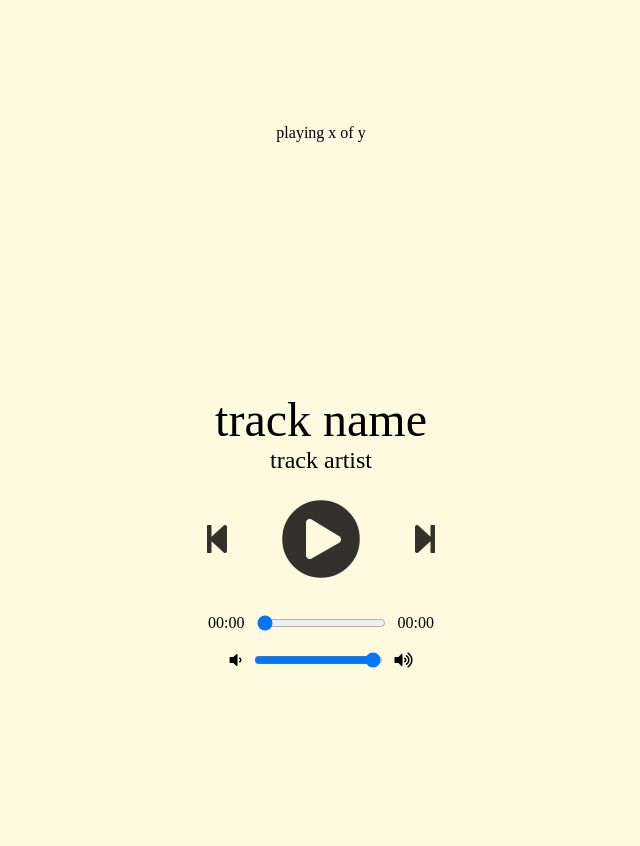
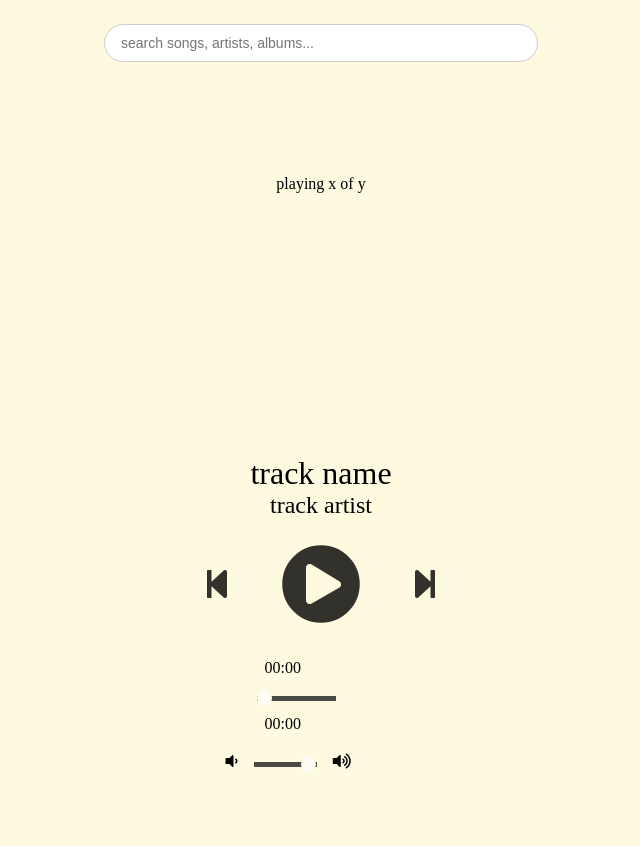
Before and after one commit to zurimckee/spotipi, a Flask app: page / in a window 1280 px wide. Shown: the whole page, without its empty margins (319-959 px from the left). Before the commit the page ends 668 px from the top, so only its background shows below. Run offline with Flask 2, Linux system fonts and the light colour scheme; data that the repository does not hold is empty; parts of the project's set-up code (start-up, migrations or seed data) failed here and were passed over; some libraries are stand-ins or nearby versions.

Commit message:
bug fixes, changed up the ui but its still ugly

```diff
--- a/static/script.js
+++ b/static/script.js
@@ -12,6 +12,12 @@ let volume_slider = document.querySelector(".volume-slider")
 let curr_time = document.querySelector(".current-time")
 let total_duration = document.querySelector(".total-duration")
 
+let search_input = document.querySelector(".search-input");
+let search_results_view = document.querySelector(".search-results");
+let results_list = document.querySelector(".results-list");
+let player_view = document.querySelector(".player");
+
+
 let track_index = 0;
 let isPlaying = false;
 let updateTimer;
@@ -20,6 +26,53 @@ let curr_track = document.createElement('audio')
 
 let track_list = [];
 
+
+search_input.addEventListener("keydown", (e) => {
+    if (e.key === "Enter") {
+        const query = search_input.value.trim();
+        if (query) searchLibrary(query);
+    }
+});
+
+async function searchLibrary(query) {
+    const res = await fetch(`/library?q=${encodeURIComponent(query)}`);
+    const data = await res.json();
+    const results = data.results;
+
+    results_list.innerHTML = "";
+
+    if (results.length === 0) {
+        results_list.innerHTML = `<li class="no-results">no results for "${query}"</li>`;
+    } else {
+        results.forEach((track, i) => {
+            const li = document.createElement("li");
+            li.className = "result-item";
+            li.innerHTML = `<span class="result-title">${track.title}</span> — <span class="result-artist">${track.artist}</span>`;
+            li.onclick = () => playFromResults(results, i);
+            results_list.appendChild(li);
+        });
+    }
+
+    showSearchResults();
+}
+
+function playFromResults(results, index) {
+    track_list = results;
+    track_index = index;
+    loadTrack(track_index);
+    playTrack();
+    closeSearchResults();
+}
+
+function showSearchResults() {
+    search_results_view.style.display = "block";
+    player_view.style.display = "none";
+}
+
+function closeSearchResults() {
+    search_results_view.style.display = "none";
+    player_view.style.display = "block";
+}
 
 async function fetchLibrary() {
     const res = await fetch("/library?limit=500");
--- a/static/styles.css
+++ b/static/styles.css
@@ -3,6 +3,58 @@ body {
 
   /* Smoothly transition the background color */
   transition: background-color .5s;
+}
+
+.search-container {
+  padding: 16px;
+  text-align: center;
+}
+
+.search-input {
+  width: 80%;
+  max-width: 400px;
+  padding: 10px 16px;
+  border-radius: 20px;
+  border: 1px solid #ccc;
+  font-size: 14px;
+  outline: none;
+}
+
+.search-input:focus {
+  border-color: #1db954;
+}
+
+.search-results {
+  padding: 16px;
+}
+
+.back-btn {
+  background: none;
+  border: none;
+  font-size: 14px;
+  cursor: pointer;
+  margin-bottom: 12px;
+}
+
+.results-list {
+  list-style: none;
+  padding: 0;
+}
+
+.result-item {
+  padding: 12px;
+  border-bottom: 1px solid #eee;
+  cursor: pointer;
+}
+
+.result-item:hover {
+  background-color: #f5f5f0;
+}
+
+.no-results {
+  padding: 12px;
+  color: #888;
+  font-style: italic;
 }
 
 /* Using flex with the column direction to
@@ -34,10 +86,11 @@ body {
 /* Changing the font sizes to suitable ones */
 .now-playing {
   font-size: 1rem;
+  margin: 12px;
 }
 
 .track-name {
-  font-size: 3rem;
+  font-size: 2rem;
 }
 
 .track-artist {
@@ -50,6 +103,8 @@ body {
   display: flex;
   flex-direction: row;
   align-items: center;
+  justify-content: center;
+
 }
 
 .playpause-track,
@@ -70,16 +125,17 @@ body {
 }
 
 /* Define the slider width so that it scales properly */
-.slider_container {
+.slider-container {
   width: 75%;
   max-width: 400px;
   display: flex;
   justify-content: center;
   align-items: center;
+
 }
 
 /* Modify the appearance of the slider */
-.seek_slider, .volume_slider {
+.seek-slider, .volume-slider {
   -webkit-appearance: none;
   -moz-appearance: none;
   appearance: none;
@@ -91,8 +147,8 @@ body {
 }
 
 /* Modify the appearance of the slider thumb */
-.seek_slider::-webkit-slider-thumb,
-.volume_slider::-webkit-slider-thumb {
+.seek-slider::-webkit-slider-thumb,
+.volume-slider::-webkit-slider-thumb {
   -webkit-appearance: none;
   -moz-appearance: none;
   appearance: none;
@@ -104,16 +160,16 @@ body {
 }
 
 /* Change the opacity when mouse is hovered */
-.seek_slider:hover,
-.volume_slider:hover {
+.seek-slider:hover,
+.volume-slider:hover {
   opacity: 1.0;
 }
 
-.seek_slider {
+.seek-slider {
   width: 60%;
 }
 
-.volume_slider {
+.volume-slider {
   width: 30%;
 }
 
--- a/templates/index.html
+++ b/templates/index.html
@@ -9,8 +9,14 @@
         <script src="/static/script.js" defer></script>
     </head>
 <body>
+    <div class="search-container">
+      <input type="text" class="search-input" placeholder="search songs, artists, albums..." oninput="searchLibrary()">
+    </div>
+    <div class="search-results" style="display: none;">
+      <button class="back-btn" onclick="closeSearchResults()">back</button>
+      <ul class="results-list"></ul>
+    </div>
     <div class="player">
-
       <!-- Define the section for displaying details -->
       <div class="details">
         <div class="now-playing">playing x of y</div>
```
Lines whose indentation alone changed are shown as unchanged.
